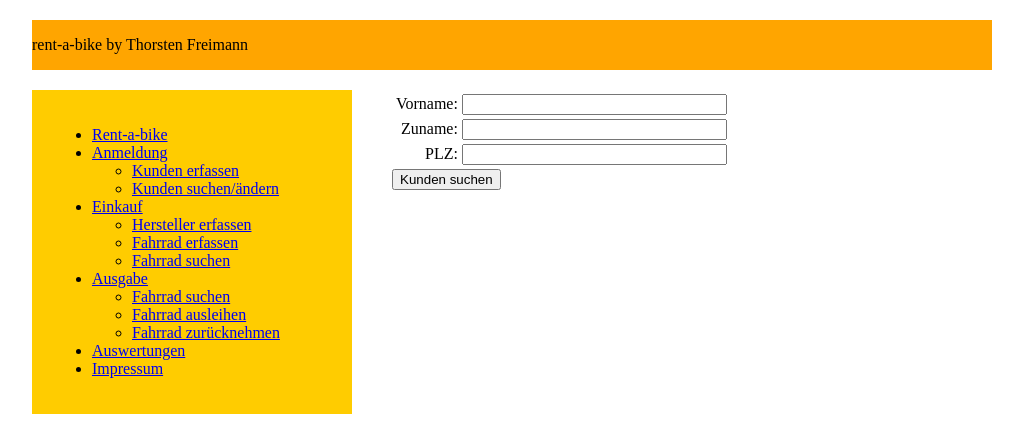
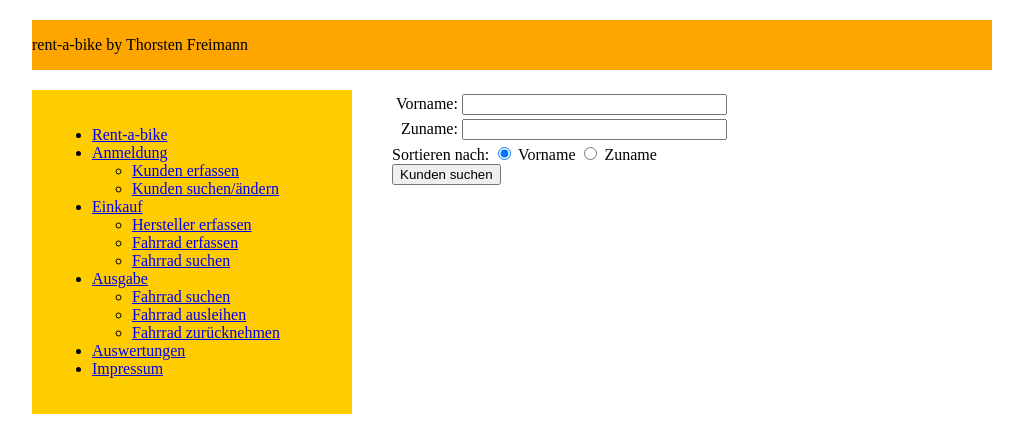
Before and after one commit to thorstenfr/rentabike, a PHP site: page /kunden_suchen.php in a window 1280 px wide. Shown: the top 425 px of the page, without its empty margins (128-1151 px from the left). Run offline with PHP 8.4, Linux system fonts and the light colour scheme.

Commit message:
Sortieren bei der Kundensuche

```diff
--- a/kunden_suchen.php
+++ b/kunden_suchen.php
@@ -24,11 +24,10 @@
 					  <td align="right">Zuname:</td>
 					  <td><input name="zuname" type="text" size="30" maxlength="40"></td>
 					</tr>
-					<tr>
-					  <td align="right">PLZ:</td>
-					  <td><input name="plz" type="text" size="30" maxlength="40"></td>
-					</tr>
+
 				  </table>
+				 Sortieren nach:
+				  <input type="radio" name="myorder" value="vorname" checked> Vorname <input type="radio" name="myorder" value="name"> Zuname  <br>
 				  <input  type="Submit" name="kunden_suchen" value="Kunden suchen" />
 				</form>
 			</div>
@@ -38,5 +37,6 @@
 </pre>
 </div>
 
+
 </body>
 </html>
```
Also changed, not shown: kunden_gesucht.php (+8 -5 lines).
